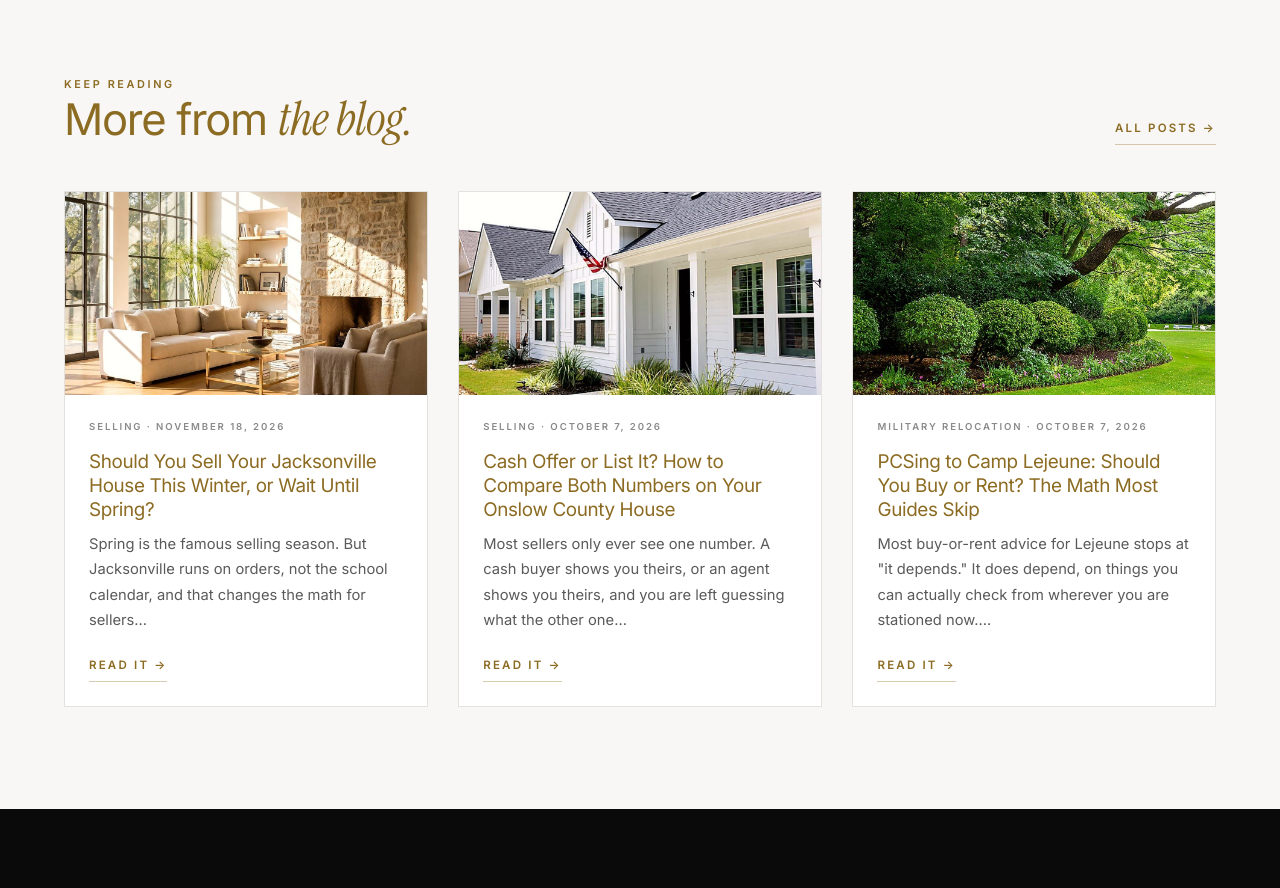
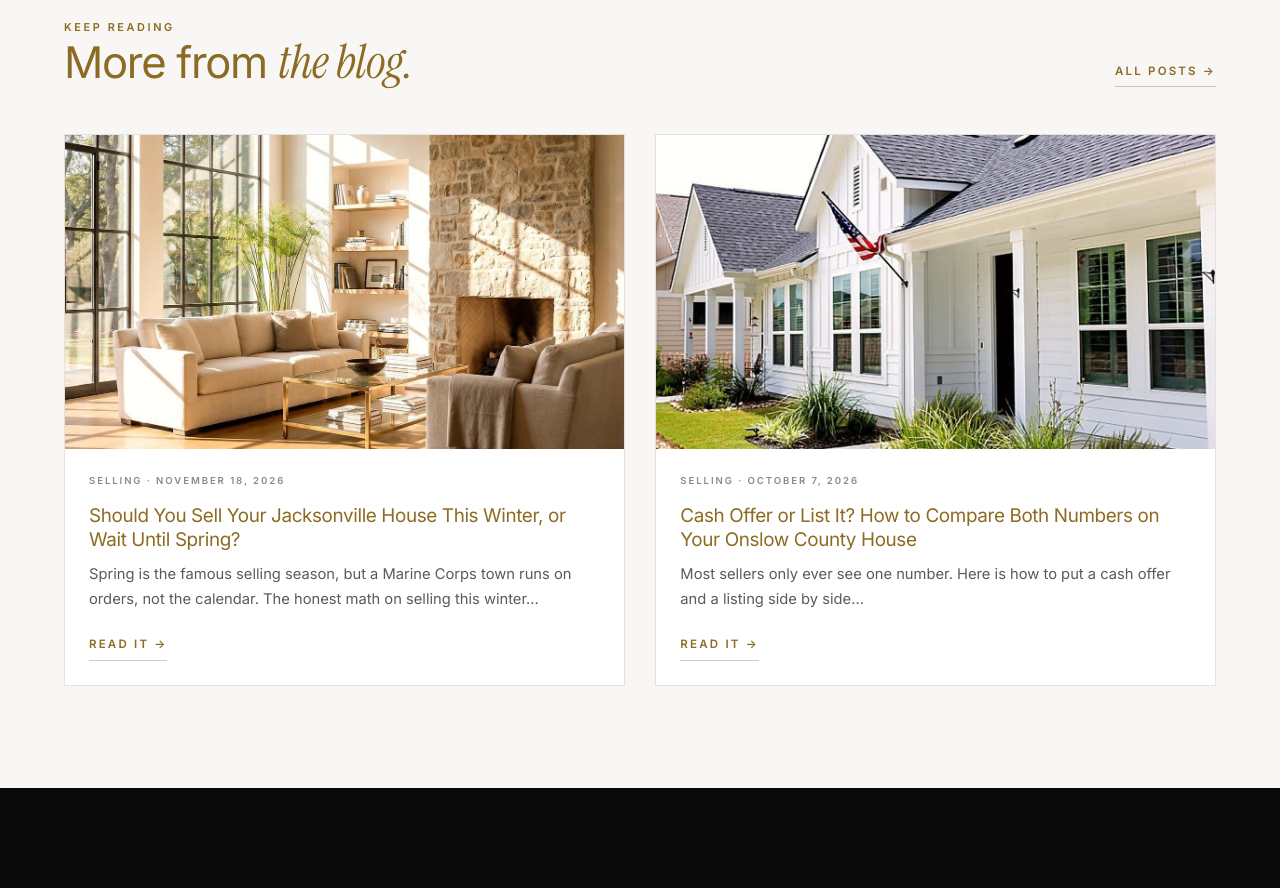
Before and after one commit to RECSC1/josh-eudy-authority-website, a plain HTML site: page blog/inherited-house-onslow-county-first-30-days.html in a window 1280 px wide. Shown: the part 4489-5377 px from the top of the page. Drawn offline with Linux system fonts and the light colour scheme.

Commit message:
Add files via upload

```diff
--- a/blog/inherited-house-onslow-county-first-30-days.html
+++ b/blog/inherited-house-onslow-county-first-30-days.html
@@ -104,7 +104,7 @@
 <ul>
 <li><b>Keep it</b> and move in.</li>
 <li><b>Rent it out.</b> Good for some houses, a headache for others, especially if the heirs live out of town. <a href="/rent">Here is how renting it out works</a>.</li>
-<li><b>Fix it up and list it.</b> Usually the highest price, but it takes money, time and someone local to manage it. If the work runs into winter, that is not the setback people assume. Here is <a href="/blog/sell-jacksonville-house-winter-or-wait-spring">why winter often beats spring in Jacksonville</a>.</li>
+<li><b>Fix it up and list it.</b> Usually the highest price, but it takes money, time and someone local to manage it.</li>
 <li><b>Sell it as is.</b> No repairs, no clean-out, and the family is done. That is what my <a href="/cash-offer">cash offer</a> is for.</li>
 </ul>
 
@@ -123,18 +123,14 @@
 <section class="pad shell">
   <div class="wrap">
     <div class="sec-head reveal"><div><p class="eyebrow">Keep Reading</p><h2>More from <em>the blog.</em></h2></div><a class="link-more" href="/blog">All posts &rarr;</a></div>
-    <div class="grid g3">
+    <div class="grid g2">
       <a class="post-card card reveal" href="/blog/sell-jacksonville-house-winter-or-wait-spring">
         <div class="card-media"><img src="/assets/img/feat-living.jpg?v=20261030" alt="" loading="lazy" width="1200" height="857"></div>
-        <div class="pc-b"><span class="kicker">Selling &middot; November 18, 2026</span><h3>Should You Sell Your Jacksonville House This Winter, or Wait Until Spring?</h3><p>Spring is the famous selling season. But Jacksonville runs on orders, not the school calendar, and that changes the math for sellers...</p><span class="link-more">Read it &rarr;</span></div>
+        <div class="pc-b"><span class="kicker">Selling &middot; November 18, 2026</span><h3>Should You Sell Your Jacksonville House This Winter, or Wait Until Spring?</h3><p>Spring is the famous selling season, but a Marine Corps town runs on orders, not the calendar. The honest math on selling this winter...</p><span class="link-more">Read it &rarr;</span></div>
       </a>
       <a class="post-card card reveal" href="/blog/cash-offer-or-list-it-onslow-county">
         <div class="card-media"><img src="/assets/img/feat-closing.jpg?v=20261030" alt="" loading="lazy" width="1200" height="857"></div>
-        <div class="pc-b"><span class="kicker">Selling &middot; October 7, 2026</span><h3>Cash Offer or List It? How to Compare Both Numbers on Your Onslow County House</h3><p>Most sellers only ever see one number. A cash buyer shows you theirs, or an agent shows you theirs, and you are left guessing what the other one...</p><span class="link-more">Read it &rarr;</span></div>
-      </a>
-      <a class="post-card card reveal" href="/blog/camp-lejeune-buy-or-rent-pcs">
-        <div class="card-media"><img src="/assets/img/feat-oaks.jpg?v=20261030" alt="" loading="lazy" width="1200" height="857"></div>
-        <div class="pc-b"><span class="kicker">Military Relocation &middot; October 7, 2026</span><h3>PCSing to Camp Lejeune: Should You Buy or Rent? The Math Most Guides Skip</h3><p>Most buy-or-rent advice for Lejeune stops at &quot;it depends.&quot; It does depend, on things you can actually check from wherever you are stationed now....</p><span class="link-more">Read it &rarr;</span></div>
+        <div class="pc-b"><span class="kicker">Selling &middot; October 7, 2026</span><h3>Cash Offer or List It? How to Compare Both Numbers on Your Onslow County House</h3><p>Most sellers only ever see one number. Here is how to put a cash offer and a listing side by side...</p><span class="link-more">Read it &rarr;</span></div>
       </a>
     </div>
   </div>
```
Also changed, not shown: blog/camp-lejeune-buy-or-rent-pcs.html (+3 -7 lines), blog/cash-offer-or-list-it-onslow-county.html (+4 -8 lines), blog/sell-jacksonville-house-winter-or-wait-spring.html (+1 -5 lines).
